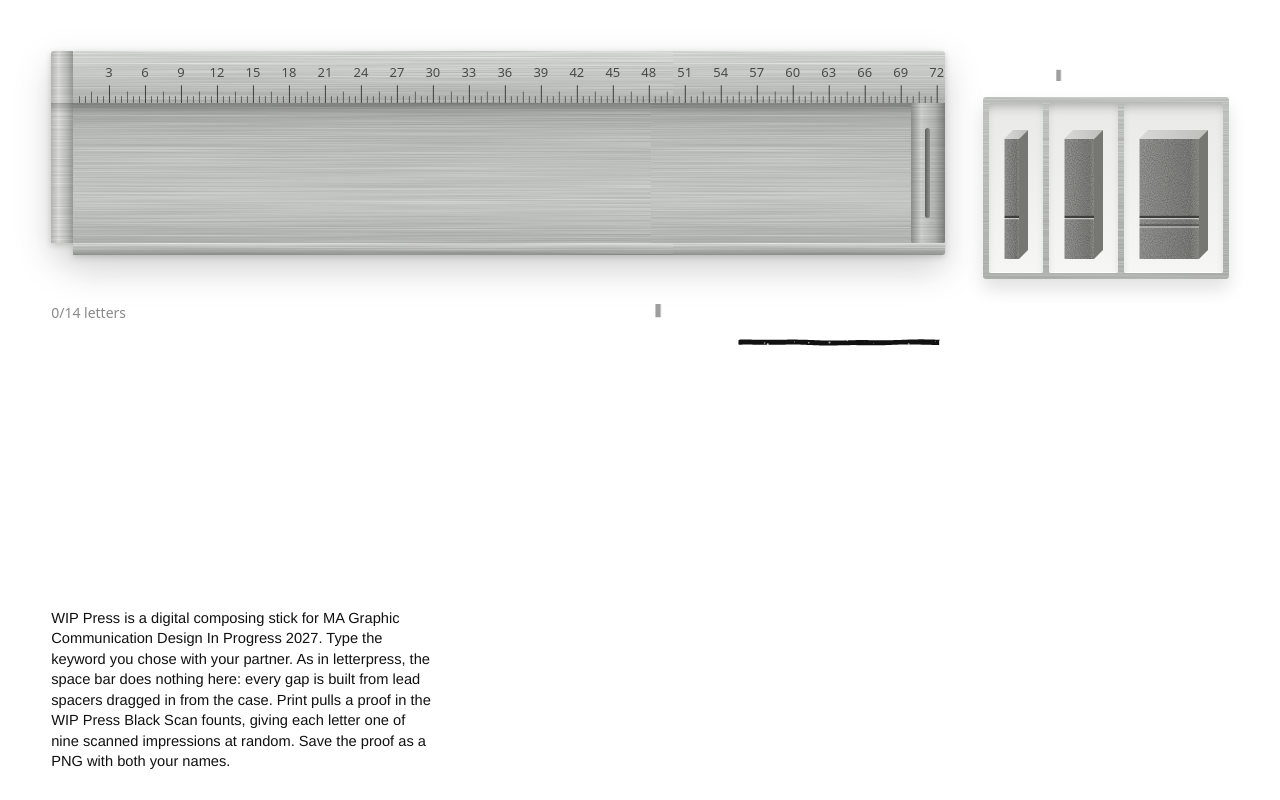
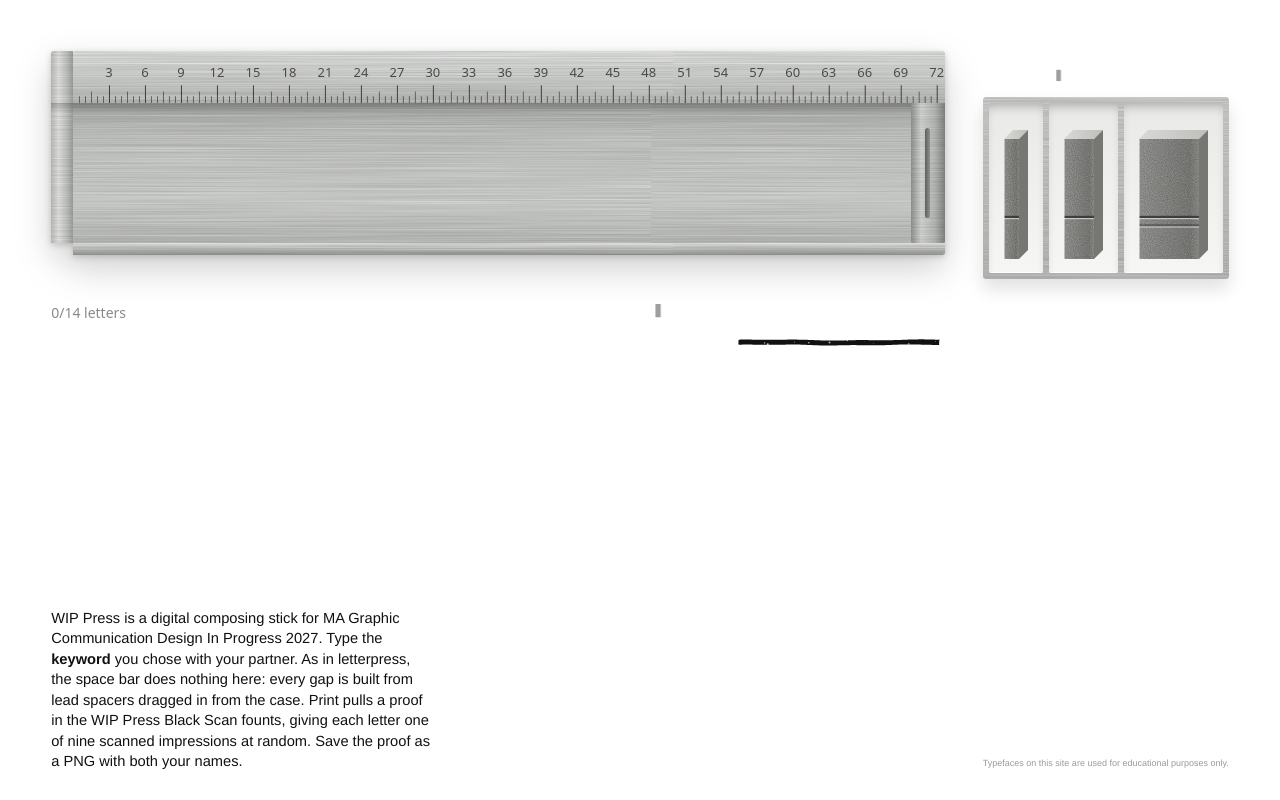
Before and after one commit to taogcd/wip, a plain HTML site: page index.html in a window 1280 px wide. Drawn offline with Linux system fonts and the light colour scheme.

Commit message:
Bold keyword in the note; add an educational use notice
Co-Authored-By: Claude Opus 5.5 <noreply@anthropic.com>
Claude-Session: https://claude.ai/code/session_01PrWTwqSosyhJbQPfeJcCx9

```diff
--- a/index.html
+++ b/index.html
@@ -94,6 +94,9 @@ main.printing .side{display:none}
 .saved{min-height:1.4em;margin:8px 0 0;font-size:14px;color:var(--soft)}
 .about{margin:0;padding:0 max(4vw,16px) 28px;max-width:calc(380px + 8vw);font:11pt/1.4 Helvetica,"Helvetica Neue",Arial,sans-serif;color:#111}
 @media (min-width:900px) and (min-height:640px){.about{position:fixed;left:0;bottom:0;padding:0 0 28px max(4vw,16px);max-width:calc(380px + 4vw)}}
+.about b{font-weight:700}
+.note{margin:0;padding:0 max(4vw,16px) 24px;font:9px/1.4 Helvetica,"Helvetica Neue",Arial,sans-serif;color:#9a9a9a}
+@media (min-width:900px) and (min-height:640px){.note{position:fixed;right:0;bottom:0;padding:0 max(4vw,16px) 30px 0;text-align:right}}
 @media (max-width:760px){
  main{grid-template-columns:minmax(0,1fr)}
  .side{justify-self:start}
@@ -148,7 +151,9 @@ main.printing .side{display:none}
  </aside>
 </main>
 
-<p class="about">WIP Press is a digital composing stick for MA Graphic Communication Design In Progress 2027. Type the keyword you chose with your partner. As in letterpress, the space bar does nothing here: every gap is built from lead spacers dragged in from the case. Print pulls a proof in the WIP Press Black Scan founts, giving each letter one of nine scanned impressions at random. Save the proof as a PNG with both your names.</p>
+<p class="about">WIP Press is a digital composing stick for MA Graphic Communication Design In Progress 2027. Type the <b>keyword</b> you chose with your partner. As in letterpress, the space bar does nothing here: every gap is built from lead spacers dragged in from the case. Print pulls a proof in the WIP Press Black Scan founts, giving each letter one of nine scanned impressions at random. Save the proof as a PNG with both your names.</p>
+
+<p class="note">Typefaces on this site are used for educational purposes only.</p>
 
 <script>
 {
```
